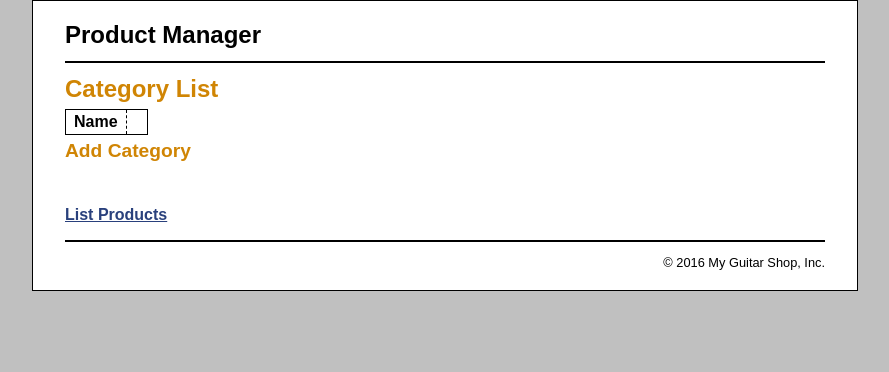
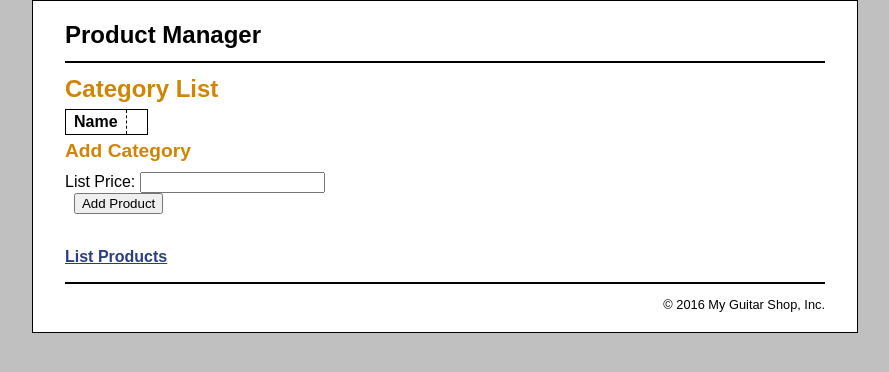
Before and after one commit to jonPlancey/cs6252_hw04, a PHP site: page /category_list.php in a window 1280 px wide. Shown: the top 372 px of the page, without its empty margins (195-1084 px from the left). Run offline with PHP 8.4, Linux system fonts and the light colour scheme; data that the repository does not hold is empty.

Commit message:
+ name, input field and button cruedly added

```diff
--- a/category_list.php
+++ b/category_list.php
@@ -37,6 +37,16 @@ $statement->closeCursor();
 
     <!-- add code for the form here -->
 
+
+    <label>List Price:</label>
+    <input type="text" name="price"><br>
+
+    <label>&nbsp;</label>
+    <input type="submit" value="Add Product"><br>
+
+
+    <!-- add code for the form here -->
+
     <br>
     <p><a href="index.php">List Products</a></p>
 
```
